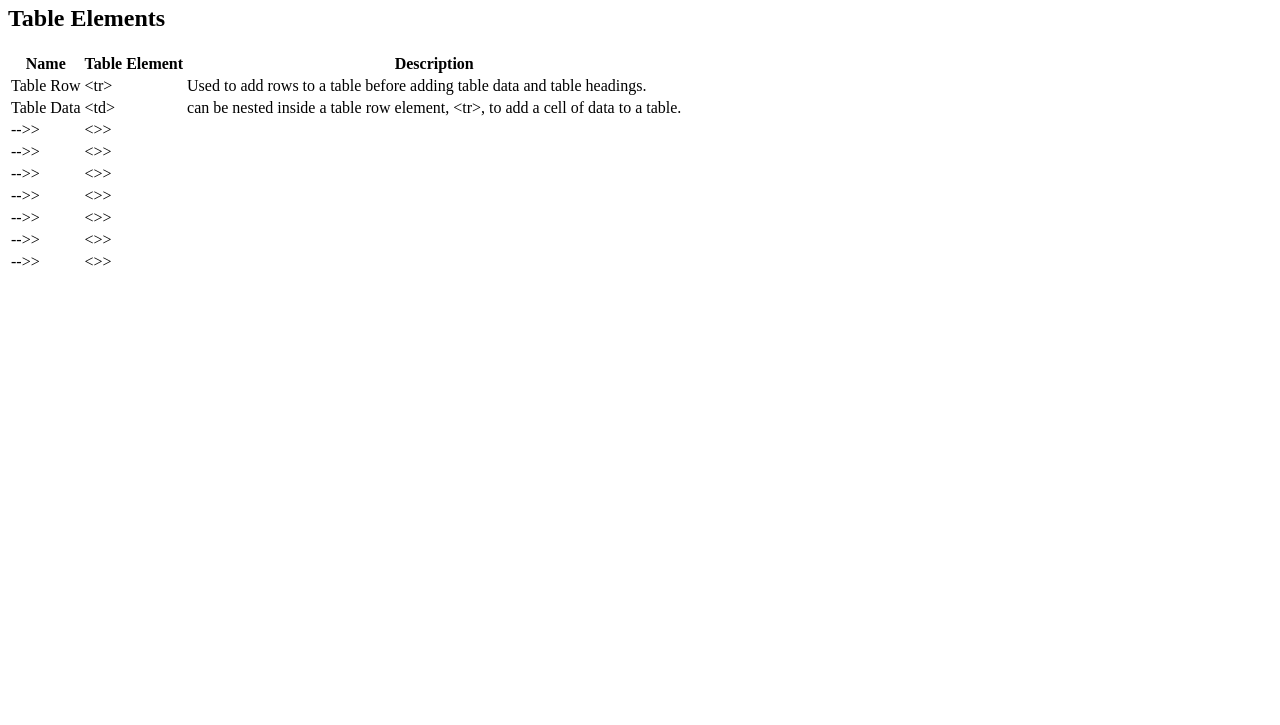
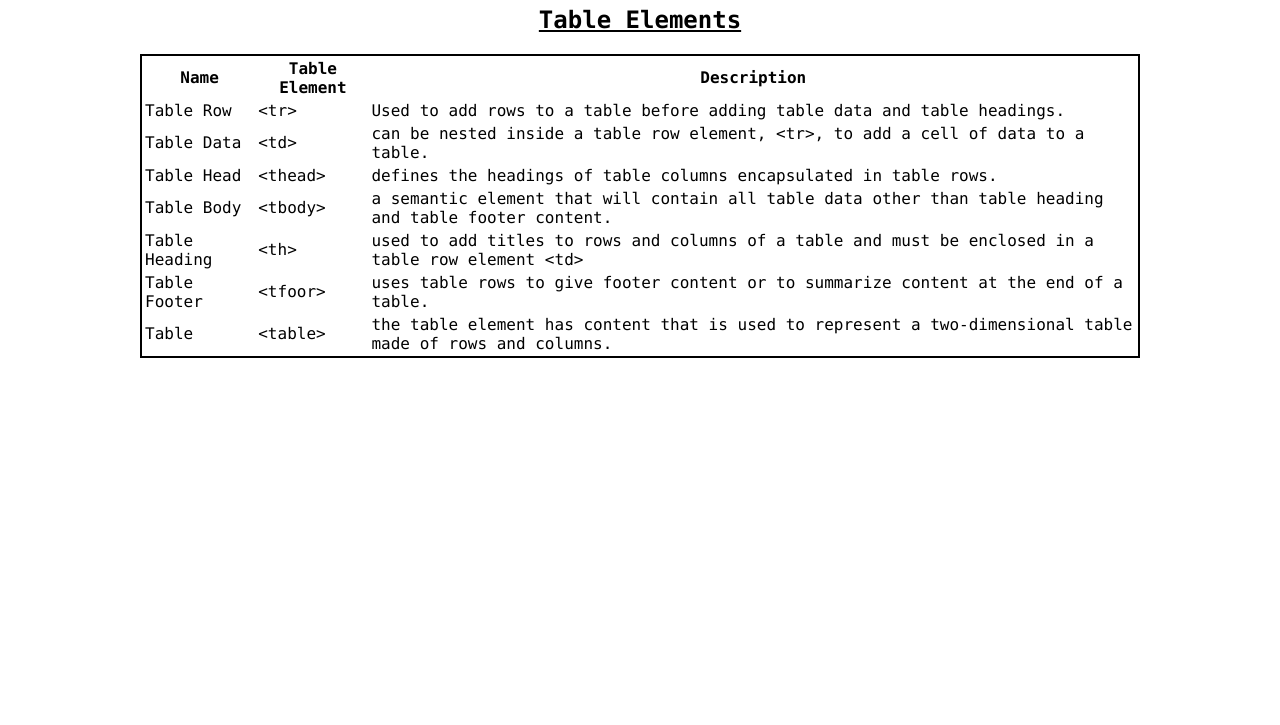
Before and after one commit to JordanLeonardWebDev/HTMLCheatSheetTables, a plain HTML site: page index.html in a window 1280 px wide. Shown: the part 75-800 px from the top of the page. Drawn offline with Linux system fonts and the light colour scheme.

Commit message:
Second commit, added table info and CSS

```diff
--- a/index.html
+++ b/index.html
@@ -4,6 +4,7 @@
     <meta charset="UTF-8">
     <meta http-equiv="X-UA-Compatible" content="IE=edge">
     <meta name="viewport" content="width=, initial-scale=1.0">
+    <link rel="stylesheet" href="./styles.css" type="text/css">
     <title>Jordan's HTML CheetSheet</title>
 </head>
 <body>
@@ -16,6 +17,7 @@
         <th>Table Element</th>
         <th>Description</th>
       </thead>
+      <!--Table Filled out with names,elements and descriptions-->
       <tbody>
           <tr>
             <td><span class="code">Table Row</span></td>
@@ -28,42 +30,30 @@
             <td> can be nested inside a table row element, &lt;tr&gt;, to add a cell of data to a table.</td>
           </tr>
           <tr>
-            <td><span class="code"><!--Name-->-->></span></td>
-            <td>&lt;<!--Table Element-->>&gt;</td>
-            <td><!--Fill--></td>
+            <td><span class="code">Table Head</span></td>
+            <td>&lt;thead&gt;</td>
+            <td>defines the headings of table columns encapsulated in table rows.</td>
           </tr>
           <tr>
-            <td><span class="code"><!--Name-->-->></span></td>
-            <td>&lt;<!--Table Element-->>&gt;</td>
-            <td><!--Fill--></td>
+            <td><span class="code">Table Body</span></td>
+            <td>&lt;tbody&gt;</td>
+            <td>a semantic element that will contain all table data other than table heading and table footer content.</td>
           </tr>
           <tr>
-            <td><span class="code"><!--Name-->-->></span></td>
-            <td>&lt;<!--Table Element-->>&gt;</td>
-            <td><!--Fill--></td>
+            <td><span class="code">Table Heading</span></td>
+            <td>&lt;th&gt;</td>
+            <td>used to add titles to rows and columns of a table and must be enclosed in a table row element &lt;td&gt;
           </tr>
           <tr>
-            <td><span class="code"><!--Name-->-->></span></td>
-            <td>&lt;<!--Table Element-->>&gt;</td>
-            <td><!--Fill--></td>
+            <td><span class="code">Table Footer</span></td>
+            <td>&lt;tfoor&gt;</td>
+            <td>uses table rows to give footer content or to summarize content at the end of a table.</td>
           </tr>
           <tr>
-            <td><span class="code"><!--Name-->-->></span></td>
-            <td>&lt;<!--Table Element-->>&gt;</td>
-            <td><!--Fill--></td>
+            <td><span class="code">Table</span></td>
+            <td>&lt;table&gt;</td>
+            <td>the table element has content that is used to represent a two-dimensional table made of rows and columns.</td>
           </tr>
-          <tr>
-            <td><span class="code"><!--Name-->-->></span></td>
-            <td>&lt;<!--Table Element-->>&gt;</td>
-            <td><!--Fill--></td>
-          </tr>
-          <tr>
-            <td><span class="code"><!--Name-->-->></span></td>
-            <td>&lt;<!--Table Element-->>&gt;</td>
-            <td><!--Fill--></td>
-          </tr>
-
-
 
       </tbody>
 
--- /dev/null
+++ b/styles.css
@@ -0,0 +1,21 @@
+body {
+    font-family: "Lucida Console", Courier, monospace;
+    background-color: white;
+  }
+
+  h1 {
+    text-align: center;
+    text-decoration: underline;
+  }
+
+  h2 {
+    text-align: center;
+    text-decoration: underline;
+  }
+
+  table {
+    border: 2px solid ;
+    width: 1000px;
+    margin: auto;
+    align-content: center;
+  }
```
